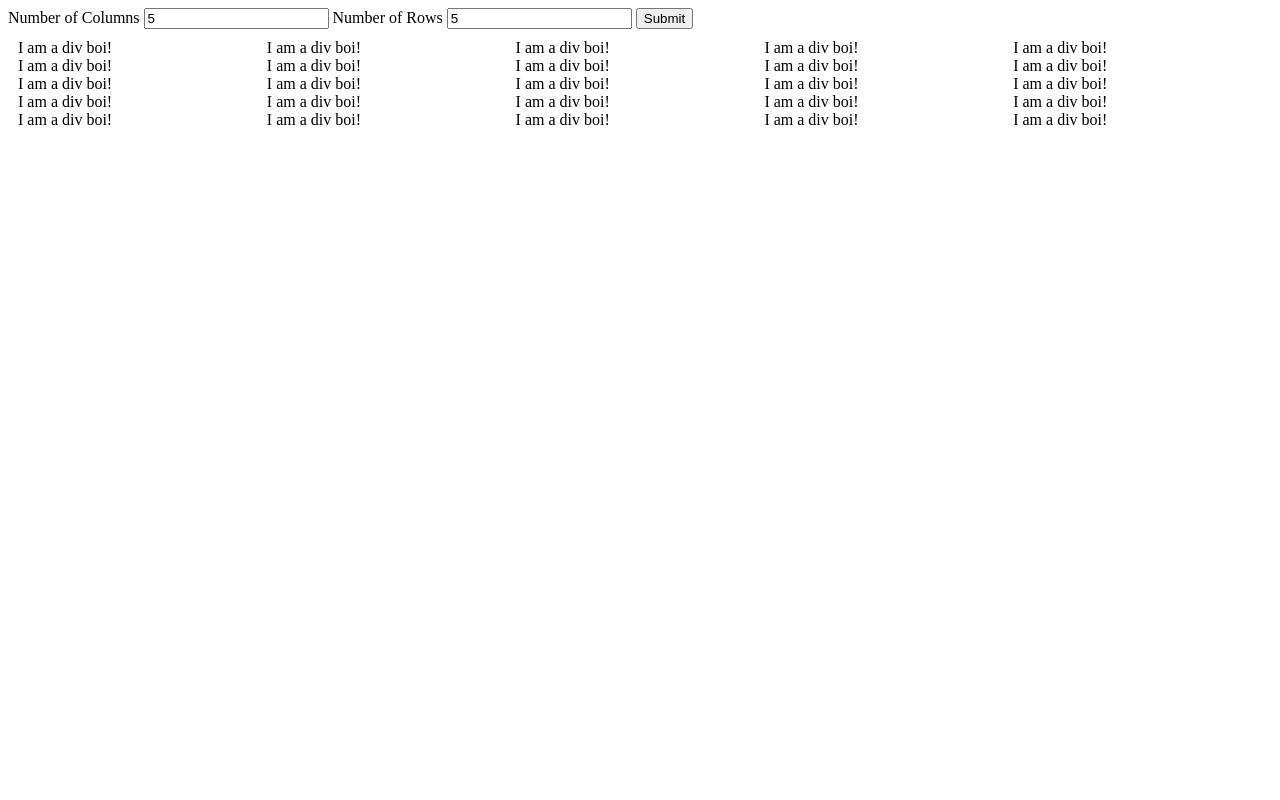
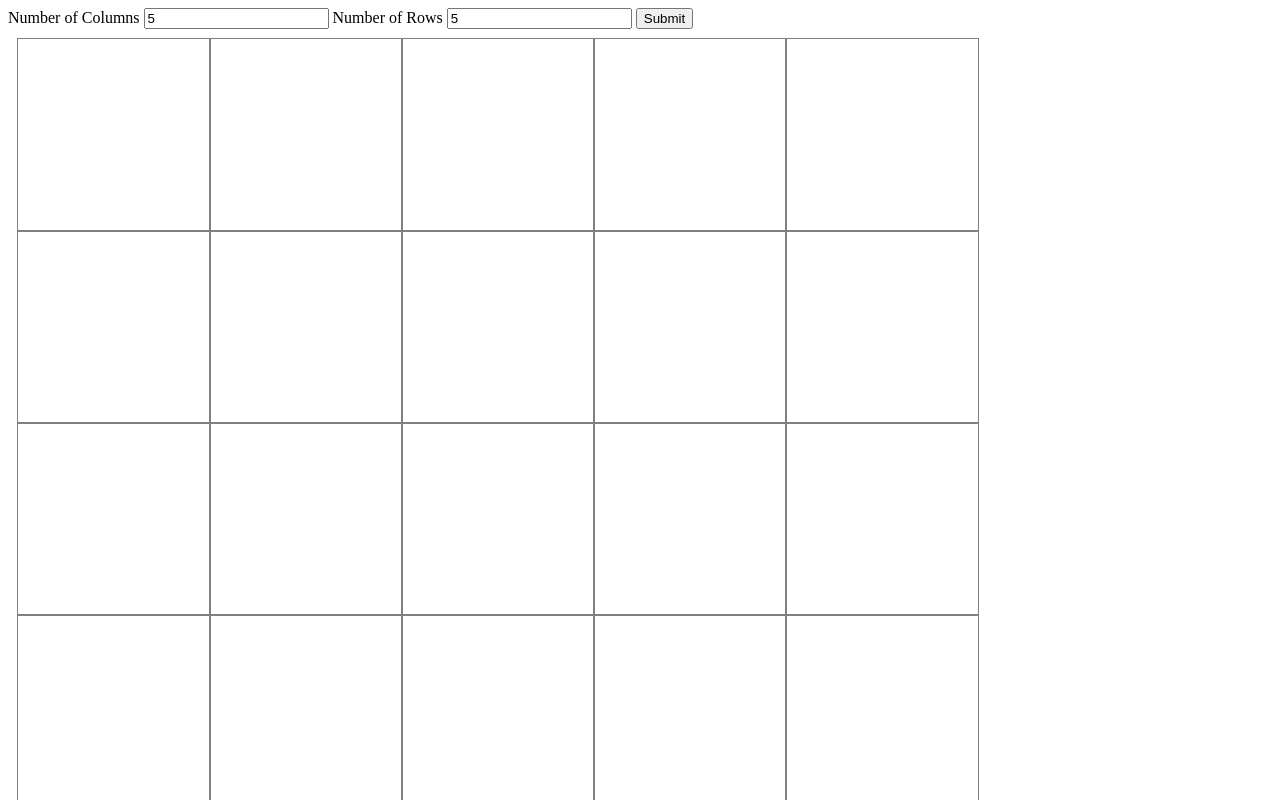
Before and after one commit to eholland6/odin-landing, a plain HTML site: page js_exercises/etch_a_sketch/index.html in a window 1280 px wide. Both pictures are taken after typing "5", "5" into the empty fields and a click on the button "Submit". Shown: the top 800 px of the page. Drawn offline with Linux system fonts and the light colour scheme.

Commit message:
Finalized grid creation and cell coloring
Added logic to erase grid each submit

Added logic to color cells gray on mouse over

```diff
--- a/js_exercises/etch_a_sketch/javascript.js
+++ b/js_exercises/etch_a_sketch/javascript.js
@@ -1,5 +1,9 @@
 const gridBtn = document.querySelector('#grid-btn');
-gridBtn.addEventListener('click', function() {
+gridBtn.addEventListener('click', () => {
+    const mainDiv = document.querySelector('#main-container');
+    while (mainDiv.lastElementChild) {
+        mainDiv.removeChild(mainDiv.lastElementChild)
+    }
     var xVal = document.querySelector('#cols').value;
     var yVal = document.querySelector('#rows').value;
     console.log(xVal);
@@ -17,7 +21,10 @@ function gridCreator(x, y) {
     mainContainer.style['grid-template-columns'] = gridColumns;
     for (i=0; i<numCells; i++) {
         const div = document.createElement('div');
-        div.textContent = 'I am a div boi!';
+        div.classList.add('etch-cell');
+        div.addEventListener('mouseover', () => {
+            div.style.backgroundColor = 'gray'
+        })
         mainContainer.appendChild(div)
     }
 }
--- a/js_exercises/etch_a_sketch/styles.css
+++ b/js_exercises/etch_a_sketch/styles.css
@@ -2,4 +2,12 @@
     display: grid;
     grid-template-columns: auto auto auto;
     padding: 10px;
+    aspect-ratio: 1;
+    max-height: 960px;
 }
+
+.etch-cell {
+    outline-color: gray;
+    outline-width: 0.5px;
+    outline-style: solid;
+}
```
